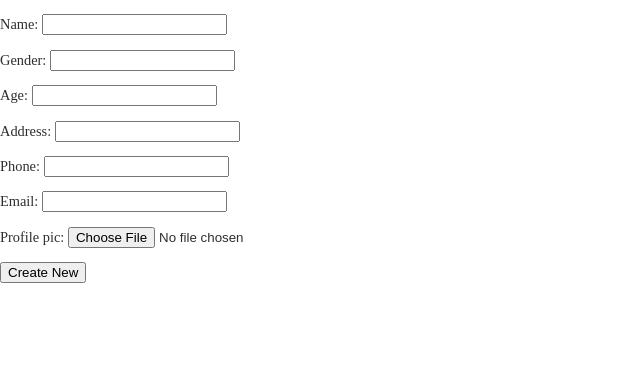
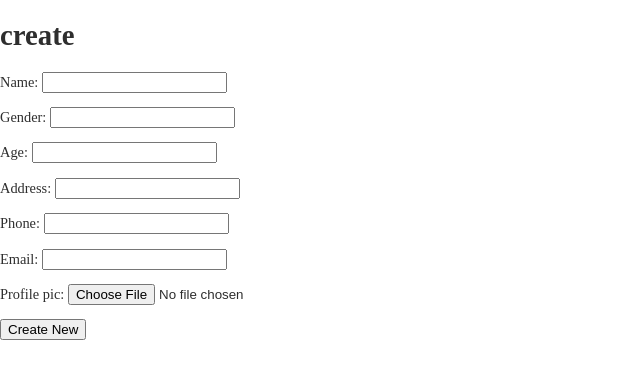
Before and after one commit to amitbudhathoki/Learning_django, a Django app: page /agent/create/ in a window 1280 px wide. Shown: the part 60-439 px from the top of the page, without its empty margins (0-640 px from the left). Run offline with Django 4.2, Linux system fonts and the light colour scheme.

Commit message:
changed view

```diff
--- a/templates/agent/create.html
+++ b/templates/agent/create.html
@@ -1,5 +1,6 @@
 {% extends 'base.html' %}
 {% block content %}
+<h1>create <form action=""></form></h1>
 <form method="post" enctype="multipart/form-data">
     {% csrf_token %}
     {{form.as_p}}
```
